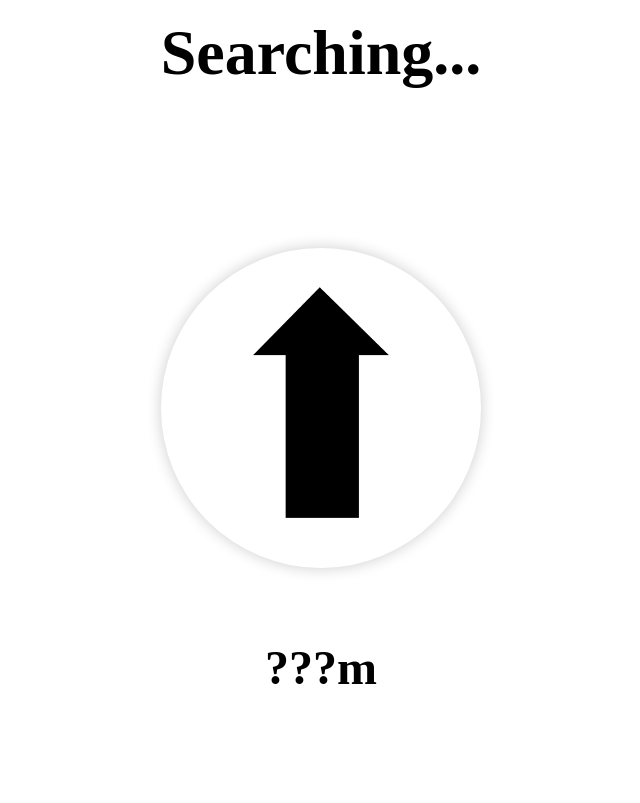
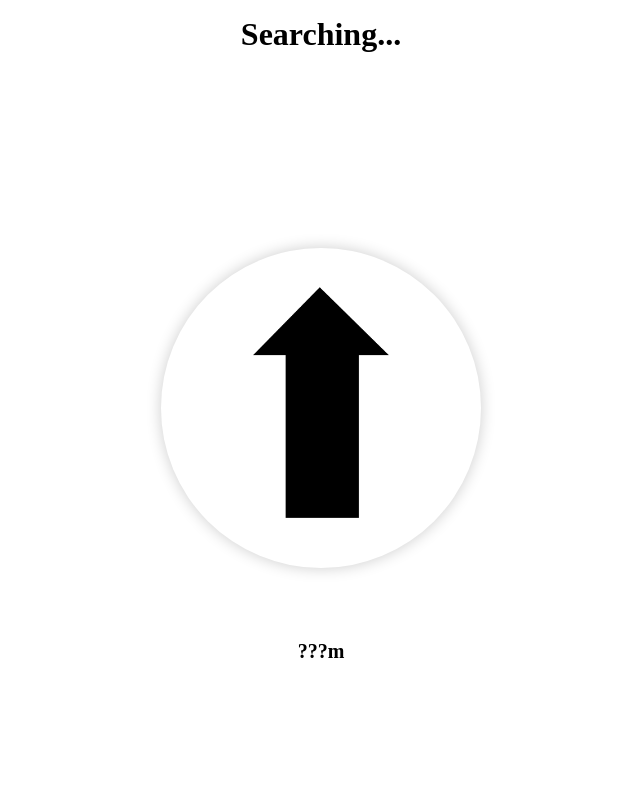
Before and after one commit to ukra174/BEER, a plain HTML site: page index.html in a window 1280 px wide. Shown: the whole page, without its empty margins (319-959 px from the left). Drawn offline with Linux system fonts and the light colour scheme.

Commit message:
Changed text size

```diff
--- a/index.html
+++ b/index.html
@@ -78,7 +78,7 @@
             bottom:0;
             margin:auto;
             text-align: center;
-            font-size: 400%;
+            font-size: 200%;
         }
         .distance{
             position:absolute;
@@ -88,7 +88,7 @@
             bottom:0;
             margin:auto;
             text-align: center;
-            font-size: 300%;
+            font-size: 125%;
         }
     </style>
   </head>
```
